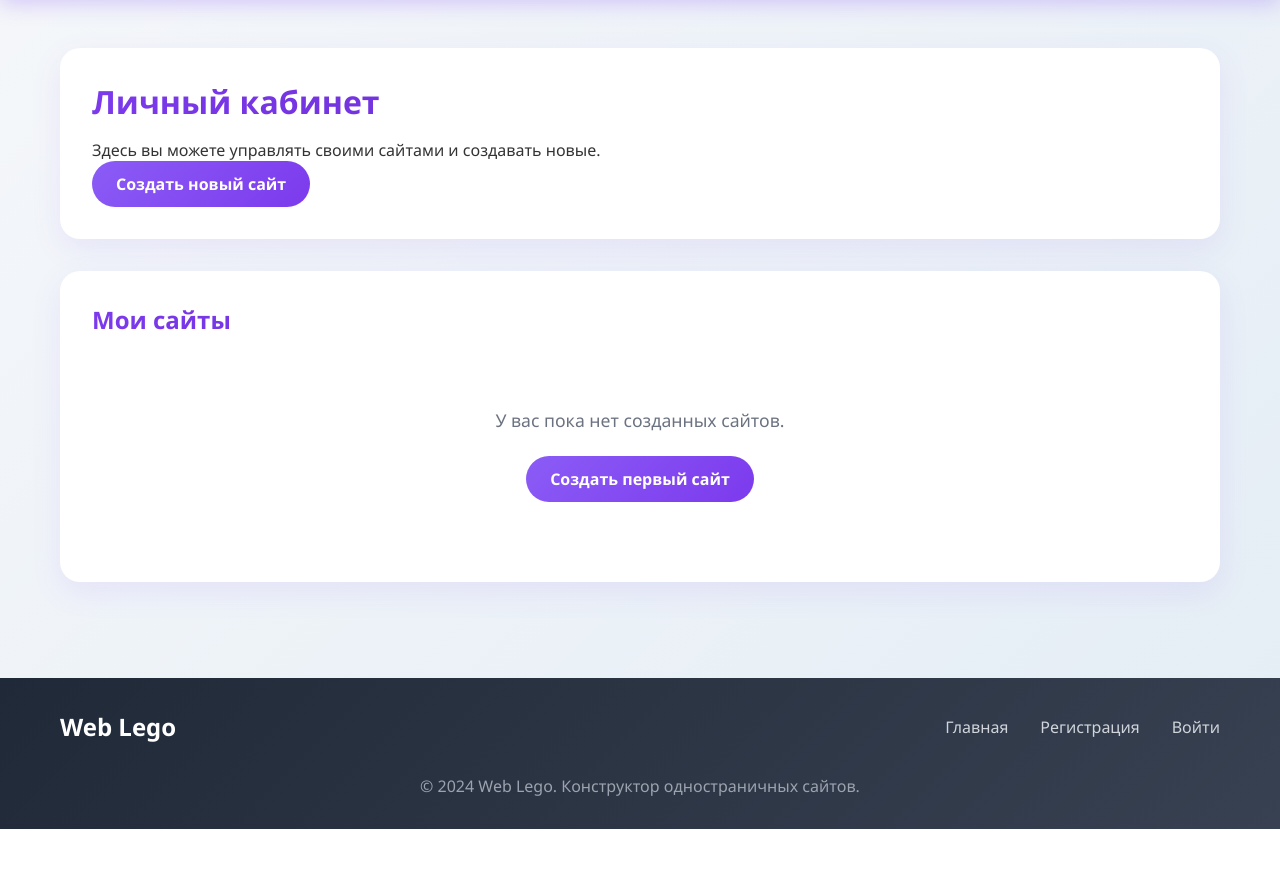
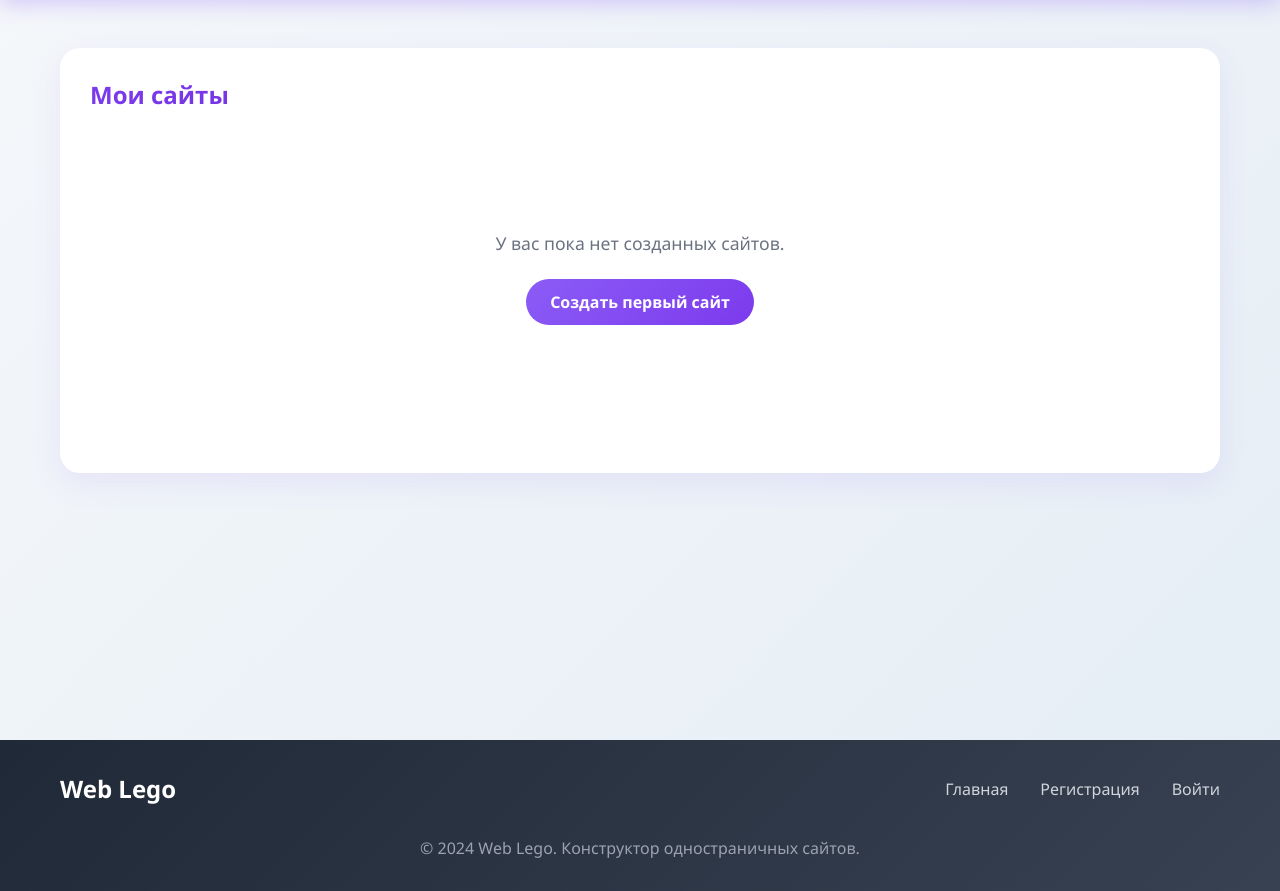
Before and after one commit to kirjuha161/nocode, a Django app: page /dashboard/ in a window 1280 px wide. Shown: the part 76-967 px from the top of the page. Before the commit the page ends 905 px from the top, so only its background shows below. Run offline with Django 5.2, Linux system fonts and the light colour scheme; a user stored in the database is signed in; data comes from the database, SQL or seed files in the repository; both versions use the stored data as it was after the commit.

Commit message:
дашборд сделал другим

```diff
--- a/web_lego/base/templates/base/dashboard.html
+++ b/web_lego/base/templates/base/dashboard.html
@@ -107,7 +107,7 @@
 
         .websites-section {
             background: white;
-            padding: 2rem;
+            padding: 100px;
             border-radius: 20px;
             box-shadow: 0 10px 30px rgba(139, 92, 246, 0.1);
         }
@@ -115,11 +115,13 @@
         .section-title {
             font-size: 1.5rem;
             color: #1f2937;
-            margin-bottom: 1.5rem;
+            margin-bottom: 4.5rem;
             background: linear-gradient(135deg, #7c3aed 0%, #5b21b6 100%);
             -webkit-background-clip: text;
             -webkit-text-fill-color: transparent;
             background-clip: text;
+            margin-left: -70px;
+    margin-top: -70px;
         }
 
         .websites-grid {
@@ -185,7 +187,7 @@
             color: white;
             padding: 2rem 0;
             text-align: center;
-            margin-top: 3rem;
+            margin-top: 219px;
         }
 
         .footer-content {
@@ -256,12 +258,6 @@
     <!-- Main Content -->
     <main class="dashboard">
         <div class="container">
-            <div class="welcome-section">
-                <h1>Личный кабинет</h1>
-                <p>Здесь вы можете управлять своими сайтами и создавать новые.</p>
-                <a href="{% url 'create_website' %}" class="btn">Создать новый сайт</a>
-            </div>
-
             <div class="websites-section">
                 <h2 class="section-title">Мои сайты</h2>
 
@@ -279,6 +275,9 @@
                                 </div>
                             </div>
                         {% endfor %}
+                    </div>
+                    <div style="text-align: center; margin-top: 2rem;">
+                        <a href="{% url 'create_website' %}" class="btn">Создать сайт</a>
                     </div>
                 {% else %}
                     <div class="empty-state">
```
Also changed, not shown: web_lego/db.sqlite3.
